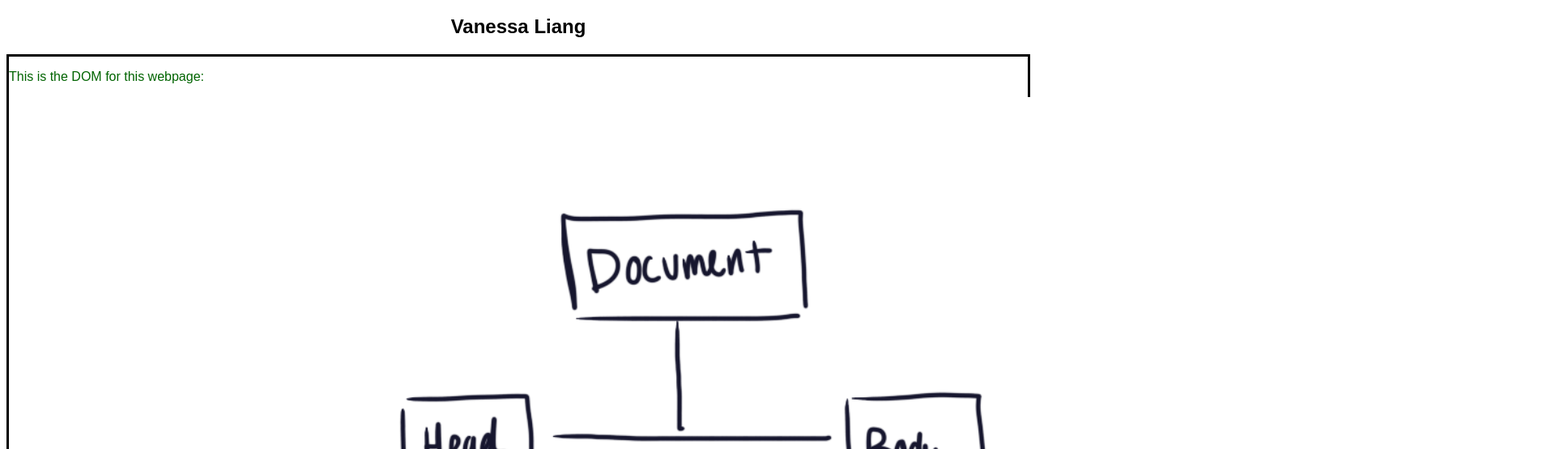
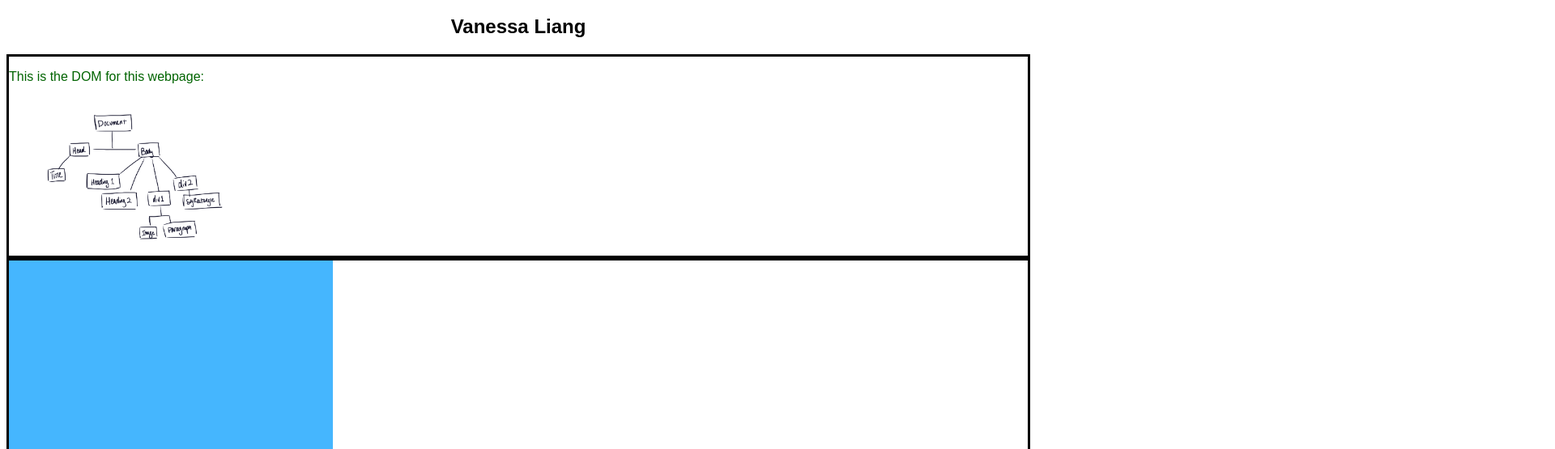
Before and after one commit to DS4200-S23-Class/ic-02-liangv21, a plain HTML site: page index.html in a window 1280 px wide. Shown: the part 61-616 px from the top of the page at 81% size, 1920 px wide, since content can reach past the window. Drawn offline with Linux system fonts and the light colour scheme.

Commit message:
made image smaller

```diff
--- a/styles.css
+++ b/styles.css
@@ -15,6 +15,10 @@ h1, h2 {
     color: #006400;
 }
 
+img {
+    max-width: 25%;
+}
+
 svg {
     color: #45b6fe;
 }
```
